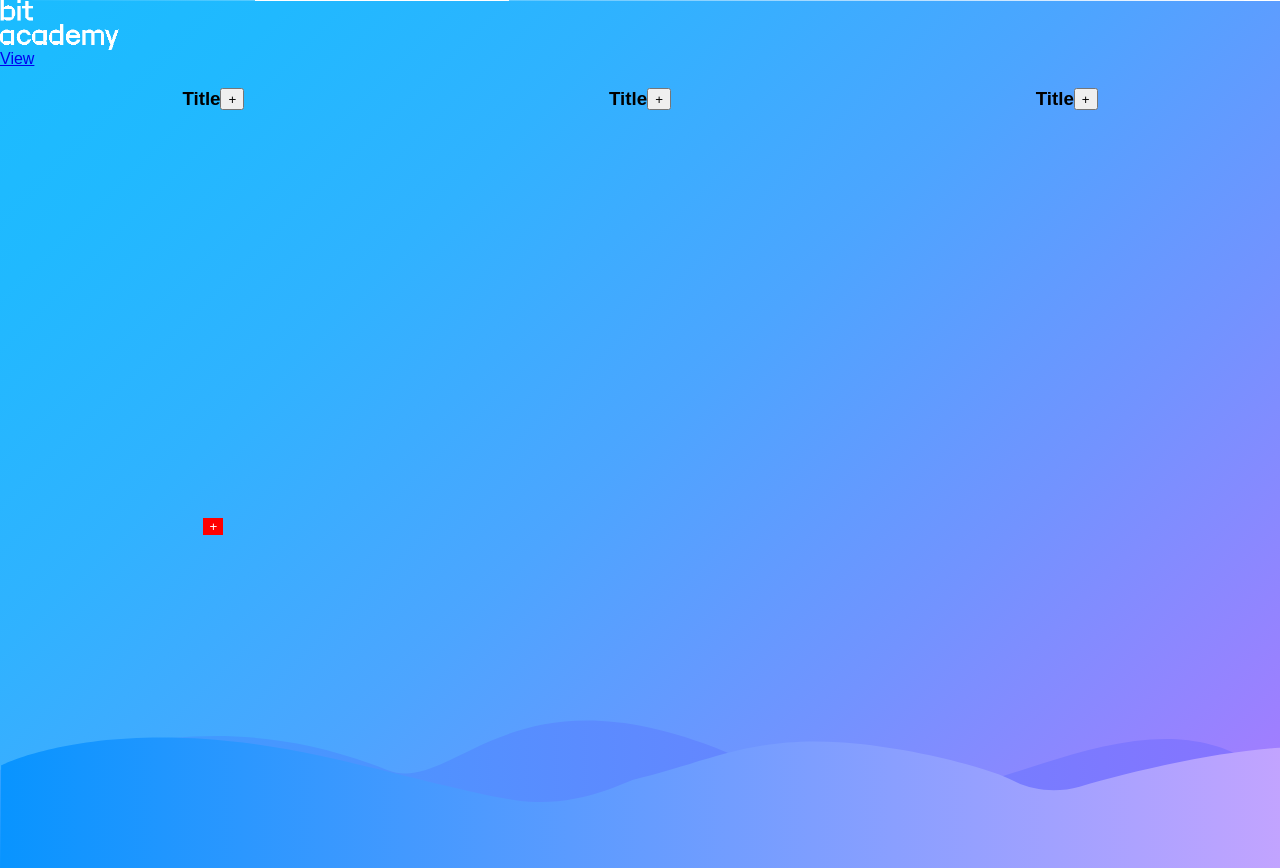
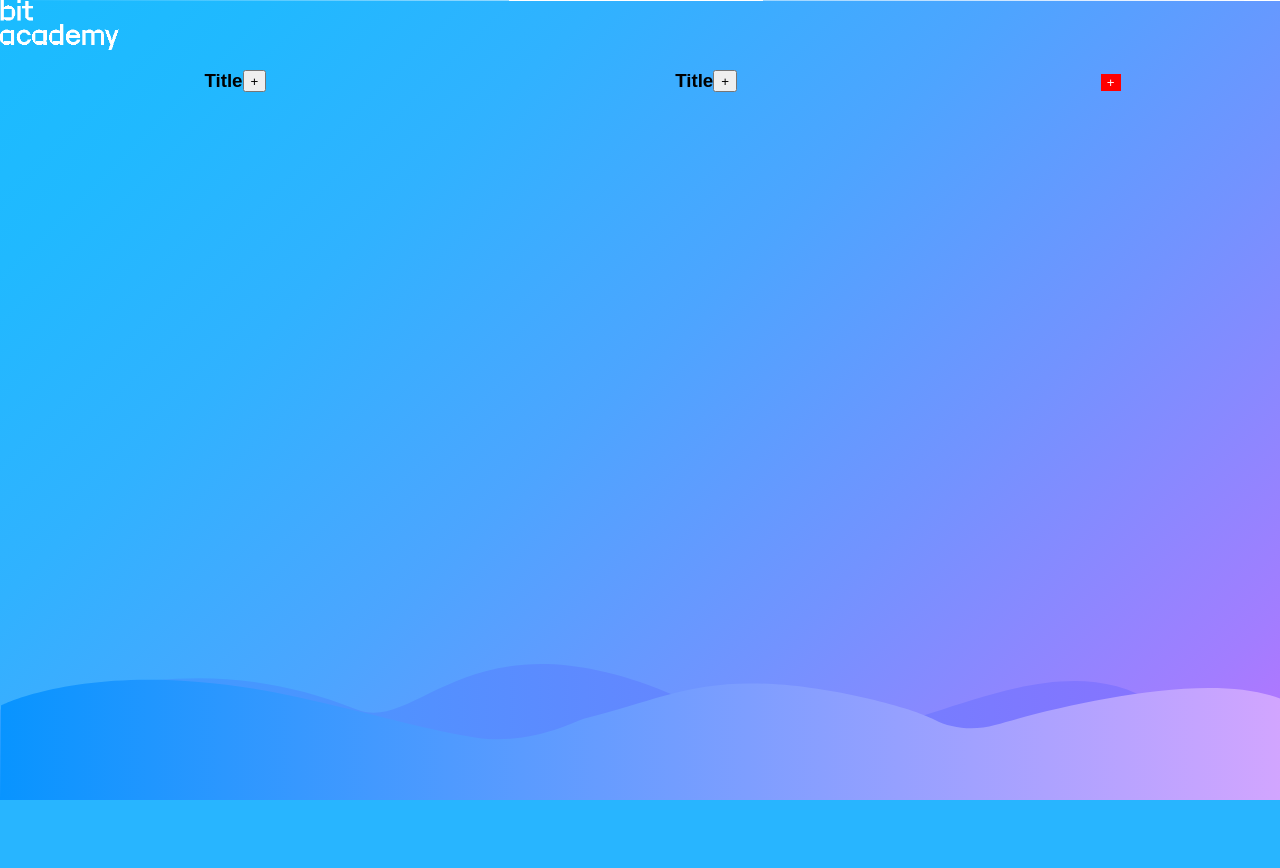
Before and after one commit to Anwrs/Bit-Feed, a PHP site: page /add_goal.php in a window 1280 px wide. After the commit the page ends 800 px from the top, so only its background shows below. Run offline with PHP 8.4, Linux system fonts and the light colour scheme; some libraries are stand-ins or nearby versions.

Commit message:
Update: Being able to add Columns with working draggable

```diff
--- a/add_goal.php
+++ b/add_goal.php
@@ -63,46 +63,40 @@
       </div><!-- /.modal-dialog -->
     </div><!-- /.modal -->
 
-<a href="#"  class="view" >View</a>
-<div id="dialogBox" title="details" style="display: none;">
-    <div id="list" class="ui-popup">
-        <label for="name">Add name</label><br/>
-        <input style="width: 50%;" type='text' id="name" value="" >
-        <input type="submit" class="save" id="save" value="SAVE"/>
-
-        <ul id="namelist">
-            <li>reena</li>
-        </ul>
-    </div>
-</div>
-
 
 
 
 
       <div class="containment">
-            <div class="container1">
+            <div class="container">
               <div id="title">
                 <h3 class="editable" id="textq">Title</h3>
-                <button type="button"  id="addItem1" name="button">+</button>
+                <button type="button"  id="addItem" name="button">+</button>
               </div>
-              <ul   id="sortable1" class="connectedSortable">
+              <ul   id="sortable" class="connectedSortable">
             </div>
-            <div class="container2">
 
+            <div class="container">
+              <div id="title">
+                <h3 class="editable" id="textq">Title</h3>
+                <button type="button"  id="addItem" name="button">+</button>
+              </div>
+              <ul   id="sortable" class="connectedSortable">
+            </div>
+            <!-- <div class="container2">
               <div id="title">
                 <h3 class="editable">Title</h3>
                 <button type="button" id="addItem2" name="button">+</button>
               </div>
               <ul id="sortable2" class="connectedSortable" >
-            </div>
-            <div class="container3">
+            </div> -->
+            <!-- <div class="container3">
               <div id="title">
                 <h3 class="editable">Title</h3>
                 <button type="button" id="addItem3" name="button">+</button>
               </div>
               <ul  id="sortable3" class="connectedSortable" >
-            </div>
+            </div> -->
 
           <div class="add_Column">
             <button type="button" name="button" id="column">+</button>
--- a/css/retro.css
+++ b/css/retro.css
@@ -140,7 +140,8 @@ height:inherit;
 }
 
 .containment{
-  height: 100vh;
+  height: 100%;
+  max-height: 100vh;
   display: grid;
   grid-template-columns: auto auto auto;
   grid-auto-columns: auto;
@@ -165,7 +166,7 @@ height:inherit;
   }
 
 
-.container1 , .container2 , .container3 , .add_Column{
+.container , .add_Column{
   display: flex;
   justify-content: center;
   flex-direction: column;
@@ -232,7 +233,7 @@ ul{
   left: 90%;
 }
 
-#sortable1, #sortable2 , #sortable3 {
+#sortable {
   /* border: 1px solid #eee; */
   width: 142px;
   min-height: 20px;
@@ -242,7 +243,7 @@ ul{
   float: left;
   margin-right: 10px;
 }
-#sortable1 li, #sortable2 li, #sortable3 li {
+#sortable li {
   margin: 0 5px 5px 5px;
   padding: 5px;
   font-size: 1.2em;
--- a/js/script.js
+++ b/js/script.js
@@ -9,7 +9,7 @@
 
 
 
-$(document).on("click","#addItem1", function (){
+$(document).on("click","#addItem", function (){
     $('.modal').css('display','block');
 });
 
@@ -31,7 +31,7 @@ $(document).on("mousedown",function() {
 
 var update = function(e) {
     var name = $('#modal_dialog #li_val').val();
-     $("#sortable1").append('<li>'+name+'</li>');
+     $("#sortable").append('<li>'+name+'</li>');
 };
 $('.save').click(update);
 
@@ -48,6 +48,16 @@ $(document).on("click","li",function (){
 // };
 // $('.update_val').click(renew);
 
+
+$(document).on('click','.add_Column',function (){
+  var $newDiv= $('<div class="container"><div id="title"><h3 class="editable">Title</h3><button type="button" id="addItem" name="button">+</button></div><ul  id="sortable" class="connectedSortable" ></div>');
+  $('.containment').append($newDiv);
+
+  $('ul').sortable({
+    connectWith:'.connectedSortable',
+    cursor: 'pointer'
+  });
+});
 
 $(function () {
   $("ul").sortable({
```
